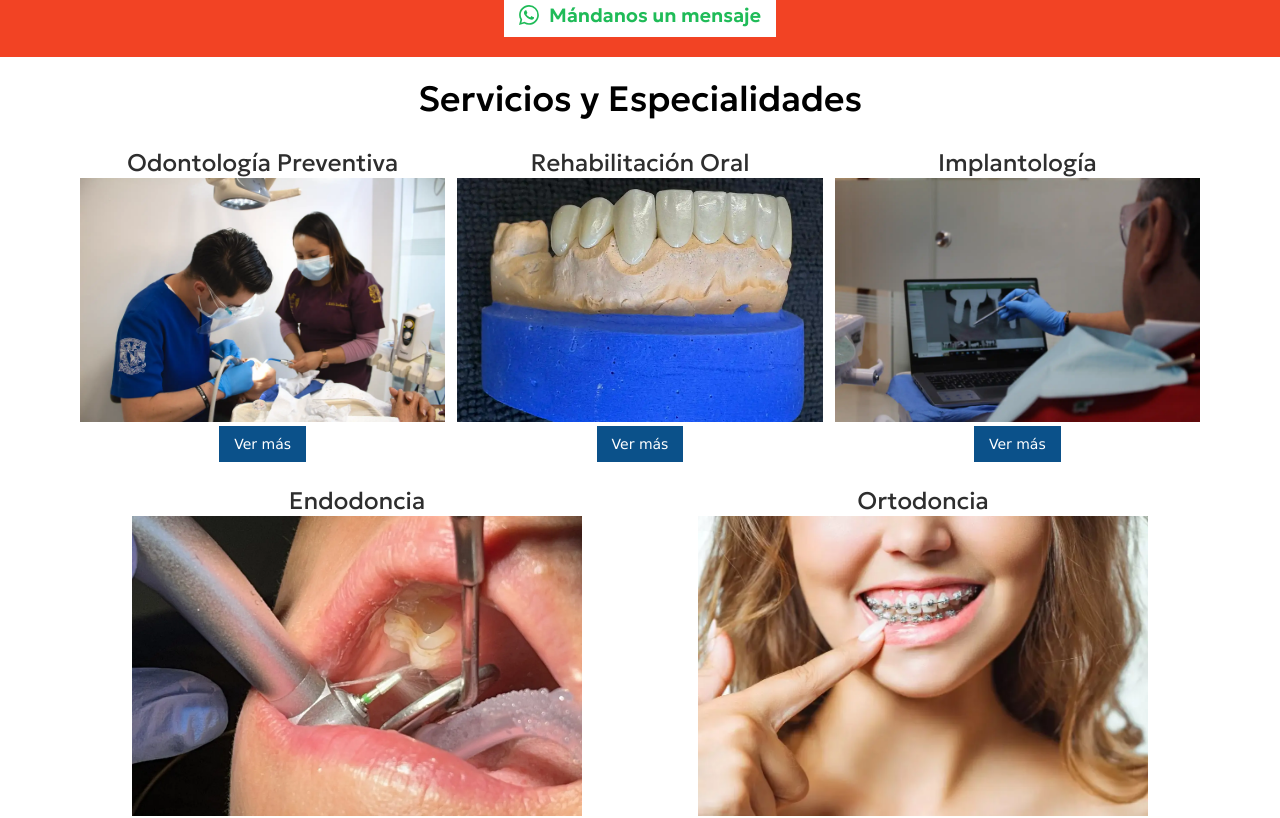
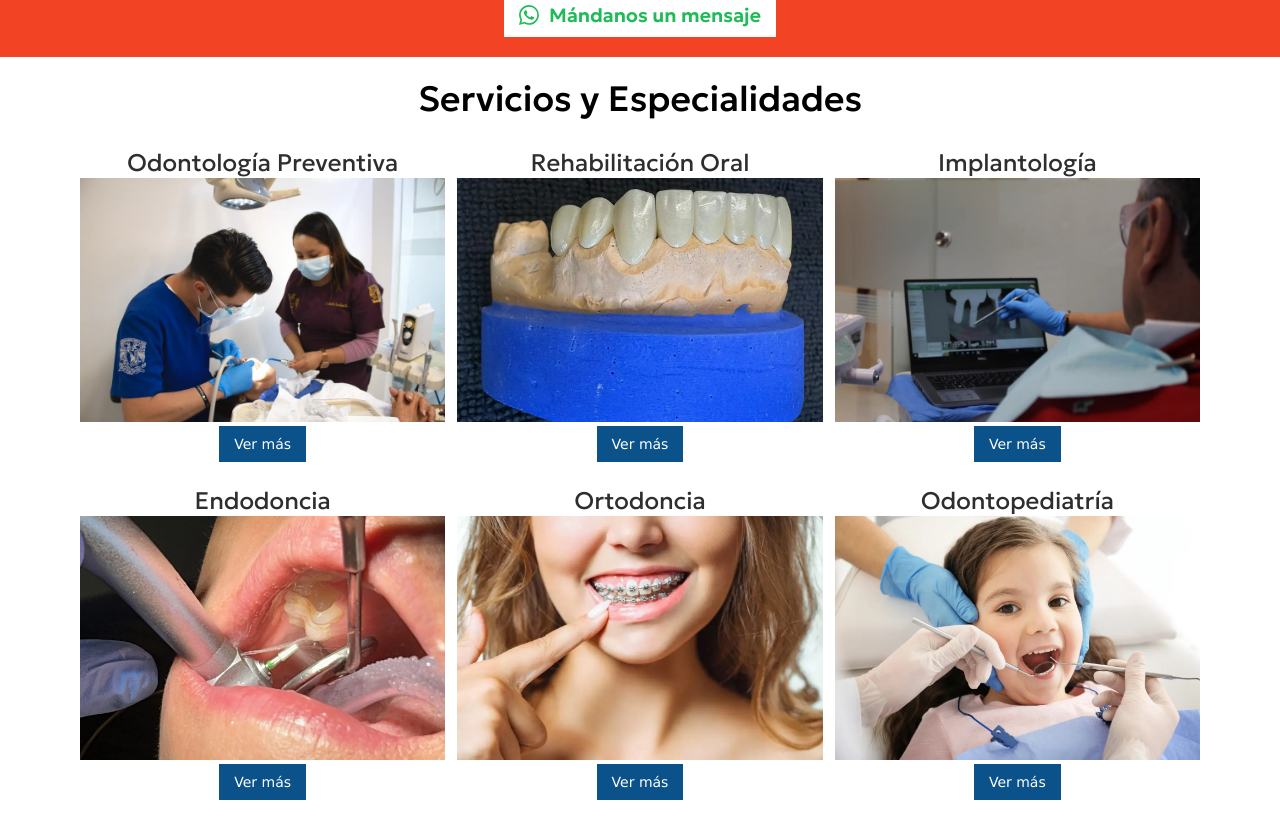
Before and after one commit to leonelvalentinn/dental-ramac, a React (Vite) app: page /#/ in a window 1280 px wide. Shown: the part 2900-3718 px from the top of the page. Built offline with nearby package versions, Linux system fonts and the light colour scheme.

Commit message:
Change Grid

```diff
--- a/src/Styles/galeryHome.css
+++ b/src/Styles/galeryHome.css
@@ -96,11 +96,11 @@ button {
     width: 90%;
     display: grid;
     grid-template-areas:
-    "item1 item1 item2 item2 item3 item3"
-    "item4 item4 item4 item5 item5 item5"
-    "item6 item6 item7 item7 item8 item8"
-    "item9 item9 item9 item10 item10 item10";
-    grid-template-columns: 1fr 1fr 1fr 1fr 1fr 1fr;
+    "item1 item2 item3"
+    "item4 item5 item6"
+    "item7 item8 item9"
+    "item10 item10 item10";
+    grid-template-columns: 1fr 1fr 1fr;
     gap: 12px;
     margin: 12px auto;
   }
```
